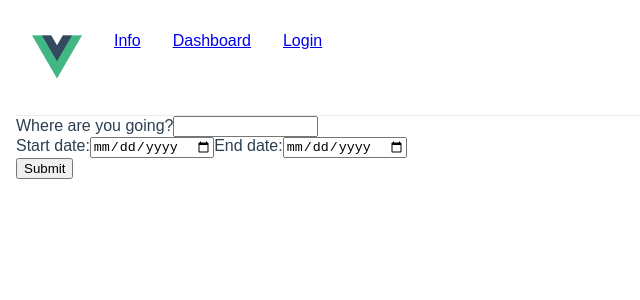
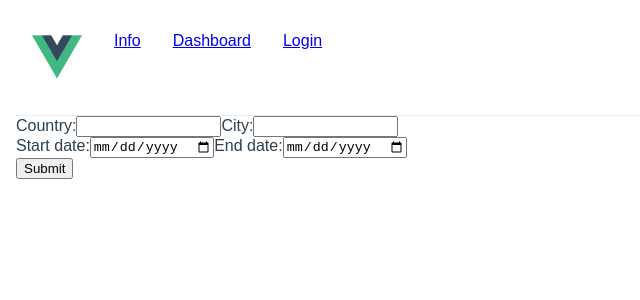
Before and after one commit to zeds-co/planit, a Vue app: page /#/ in a window 1280 px wide. Shown: the top 300 px of the page, without its empty margins (0-640 px from the left). Built offline with nearby package versions, Linux system fonts and the light colour scheme; the HTML template or start-up script is replaced by a standard one.

Commit message:
Changed location to city and country.

```diff
--- a/src/components/Location.vue
+++ b/src/components/Location.vue
@@ -1,12 +1,20 @@
 <template>
   <div class="location">
-    <label for="location">Where are you going?</label>
+    <label for="country">Country:</label>
     <input
       type="text"
-      id="location"
-      name="trip-location"
+      id="country"
+      name="trip-country"
       size="15"
-      @change="e => onChange(e.target.value)"
+      @change="e => onCountryChange(e.target.value)"
+    />
+    <label for="city">City:</label>
+    <input
+      type="text"
+      id="city"
+      name="trip-city"
+      size="15"
+      @change="e => onCityChange(e.target.value)"
     />
   </div>
 </template>
@@ -15,8 +23,11 @@
 export default {
   name: "Location",
   methods: {
-    onChange(location) {
-      this.$emit("location-change", location);
+    onCountryChange(country) {
+      this.$emit("country-change", country);
+    },
+    onCityChange(city) {
+      this.$emit("city-change", city);
     }
   }
 };
--- a/src/components/Tripsummary.vue
+++ b/src/components/Tripsummary.vue
@@ -2,7 +2,7 @@
   <div class="headerWrap">
     <div class="header">
       <div class="locationWrap">
-        <div class="location">{{ tripLocation }}</div>
+        <div class="location">{{ `${city}, ${country}` }}</div>
         <div class="term">
           {{ duration }} DAY TRIP ( {{ `${this.tripStart}-${this.tripEnd}` }} )
         </div>
@@ -19,13 +19,15 @@
 export default {
   name: "Tripsummary",
   data: () => ({
-    tripLocation: null,
+    country: null,
+    city: null,
     tripStart: null,
     tripEnd: null,
     duration: null
   }),
   mounted() {
-    this.tripLocation = localStorage.tripLocation;
+    this.country = localStorage.country;
+    this.city = localStorage.city;
     this.tripStart = localStorage.tripStart;
     this.tripEnd = localStorage.tripEnd;
     const start = new Date(localStorage.tripStart);
--- a/src/views/Info.vue
+++ b/src/views/Info.vue
@@ -1,8 +1,13 @@
 <template>
   <div class="info">
     <div>{{ duration }}</div>
-    <div>{{ tripLocation }}</div>
-    <Location v-on:location-change="location => onLocationChange(location)" />
+    <div v-if="city !== null && country !== null">
+      {{ `${city}, ${country}` }}
+    </div>
+    <Location
+      v-on:city-change="city => onCityChange(city)"
+      v-on:country-change="country => onCountryChange(country)"
+    />
     <Time
       v-on:start-input="start => onStartInput(start)"
       v-on:end-input="end => onEndInput(end)"
@@ -22,15 +27,19 @@ export default {
   },
   data: () => {
     return {
-      tripLocation: null,
+      country: null,
+      city: null,
       tripStart: null,
       tripEnd: null,
       duration: null
     };
   },
   methods: {
-    onLocationChange(location) {
-      this.tripLocation = location;
+    onCountryChange(country) {
+      this.country = country;
+    },
+    onCityChange(city) {
+      this.city = city;
     },
     onStartInput(start) {
       this.tripStart = start;
@@ -49,8 +58,9 @@ export default {
       }
     },
     onClick() {
-      if (this.tripLocation && this.tripStart && this.tripEnd) {
-        localStorage.tripLocation = this.tripLocation;
+      if (this.country && this.city && this.tripStart && this.tripEnd) {
+        localStorage.country = this.country;
+        localStorage.city = this.city;
         localStorage.tripStart = this.tripStart;
         localStorage.tripEnd = this.tripEnd;
       }
```
